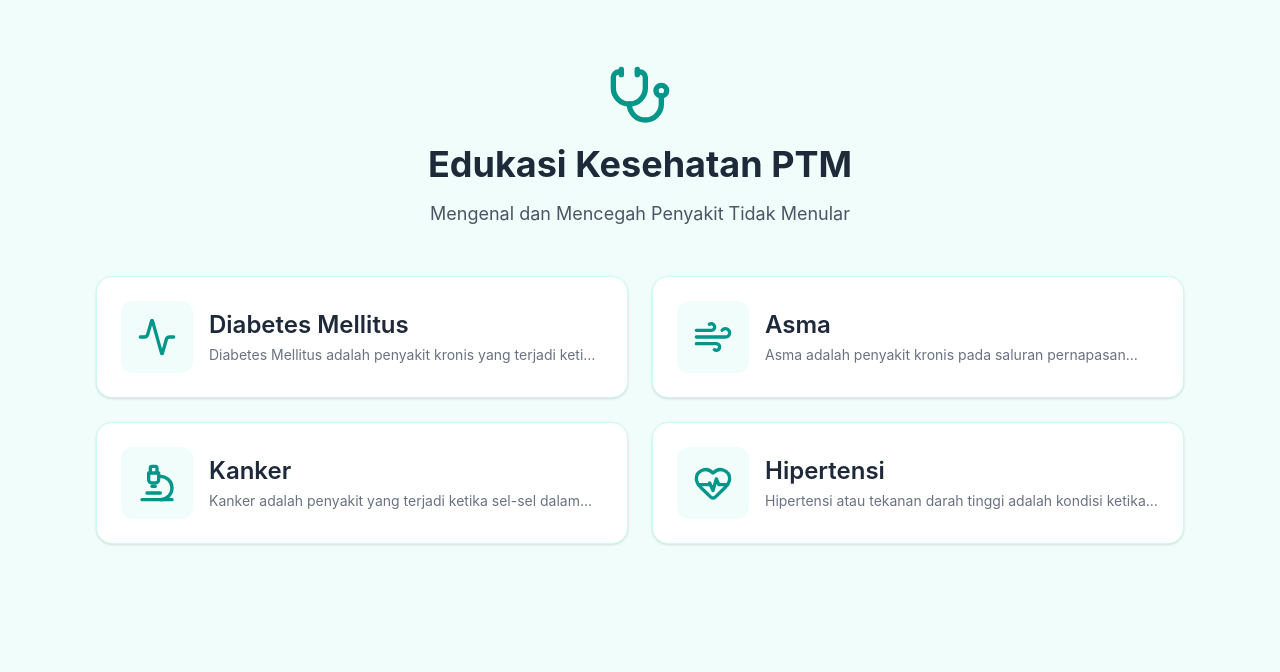
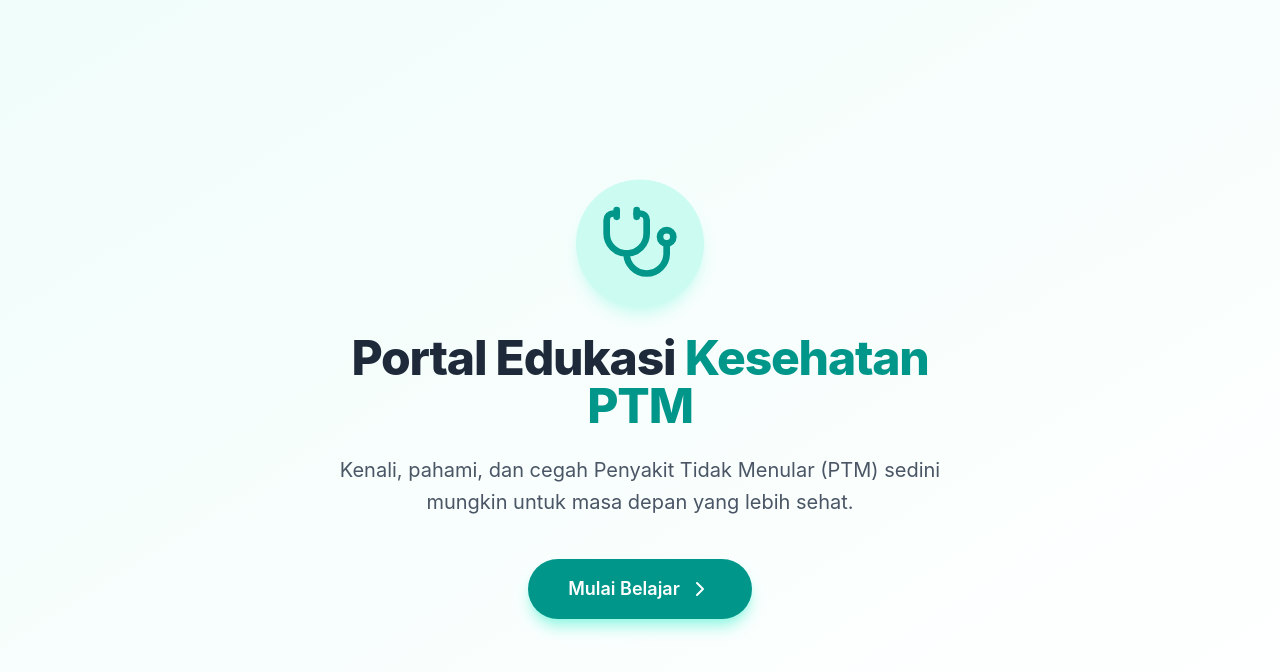
Before and after one commit to Kamaljaya32/info-kesehatan-ptm, a React (Vite) app: page / in a window 1280 px wide. Shown: the top 672 px of the page. Built offline with nearby package versions, Linux system fonts and the light colour scheme.

Commit message:
change image disease and add animate in card disease

```diff
--- a/src/App.jsx
+++ b/src/App.jsx
@@ -1,150 +1,222 @@
 import React, { useState } from 'react';
 import { ptmData } from './data';
-import { Activity, Wind, Microscope, HeartPulse, ArrowLeft, Stethoscope } from 'lucide-react';
+import { motion, AnimatePresence } from 'framer-motion';
+import {
+  Activity, Wind, Microscope, HeartPulse,
+  ArrowLeft, Stethoscope, BookOpen, List,
+  AlertTriangle, ShieldCheck, Pill, Thermometer, ChevronRight
+} from 'lucide-react';
 
 const iconMap = {
-  Activity: <Activity className="w-8 h-8 md:w-10 md:h-10 text-teal-600" />,
-  Wind: <Wind className="w-8 h-8 md:w-10 md:h-10 text-teal-600" />,
-  Microscope: <Microscope className="w-8 h-8 md:w-10 md:h-10 text-teal-600" />,
-  HeartPulse: <HeartPulse className="w-8 h-8 md:w-10 md:h-10 text-teal-600" />
+  Activity: <Activity className="w-10 h-10 text-teal-600" />,
+  Wind: <Wind className="w-10 h-10 text-teal-600" />,
+  Microscope: <Microscope className="w-10 h-10 text-teal-600" />,
+  HeartPulse: <HeartPulse className="w-10 h-10 text-teal-600" />
+};
+
+// konfigurasi variasi animasi Framer Motion
+const containerVariants = {
+  hidden: { opacity: 0 },
+  show: {
+    opacity: 1,
+    transition: { staggerChildren: 0.1 } // efek muncul berurutan
+  }
+};
+
+const itemVariants = {
+  hidden: { opacity: 0, y: 20 },
+  show: { opacity: 1, y: 0, transition: { type: "spring", stiffness: 300, damping: 24 } }
 };
 
 export default function App() {
+  // state untuk melacak posisi user: 'landing' -> 'diseases' -> 'topics' -> 'content'
+  const [view, setView] = useState('landing');
   const [selectedDisease, setSelectedDisease] = useState(null);
+  const [selectedTopic, setSelectedTopic] = useState(null);
 
-  // === TAMPILAN MENU UTAMA ===
-  if (!selectedDisease) {
+  // daftar topik dinamis untuk menu dalam penyakit
+  const getTopics = (disease) => {
+    const topics = [
+      { id: 'pengertian', label: 'Pengertian', icon: <BookOpen className="text-teal-600" /> },
+      { id: 'jenis', label: 'Jenis-Jenis', icon: <List className="text-teal-600" /> },
+      { id: 'penyebab', label: 'Penyebab', icon: <AlertTriangle className="text-teal-600" /> },
+      { id: 'gejala', label: 'Gejala', icon: <Thermometer className="text-teal-600" /> },
+      { id: 'dampak', label: 'Dampak & Komplikasi', icon: <Activity className="text-teal-600" /> },
+      { id: 'pencegahan', label: 'Pencegahan', icon: <ShieldCheck className="text-teal-600" /> },
+      { id: 'pengobatan', label: 'Pengobatan', icon: <Pill className="text-teal-600" /> }
+    ];
+    // sembunyikan 'Jenis-Jenis' jika datanya kosong
+    return topics.filter(t => disease[t.id] && disease[t.id].length !== 0);
+  };
+
+  // LANDING PAGE
+  if (view === 'landing') {
+    return (
+      <div className="min-h-screen flex items-center justify-center bg-linear-to-br from-teal-50 to-white p-4">
+        <motion.div
+          initial={{ opacity: 0, scale: 0.9 }}
+          animate={{ opacity: 1, scale: 1 }}
+          transition={{ duration: 0.5 }}
+          className="text-center max-w-2xl"
+        >
+          <motion.div
+            animate={{ y: [0, -10, 0] }}
+            transition={{ repeat: Infinity, duration: 3, ease: "easeInOut" }}
+            className="flex justify-center mb-6"
+          >
+            <div className="p-6 bg-teal-100 rounded-full shadow-lg shadow-teal-100">
+              <Stethoscope className="w-20 h-20 text-teal-600" />
+            </div>
+          </motion.div>
+          <h1 className="text-4xl md:text-5xl font-extrabold text-gray-800 mb-6 tracking-tight">
+            Portal Edukasi <span className="text-teal-600">Kesehatan PTM</span>
+          </h1>
+          <p className="text-lg md:text-xl text-gray-600 mb-10 leading-relaxed">
+            Kenali, pahami, dan cegah Penyakit Tidak Menular (PTM) sedini mungkin untuk masa depan yang lebih sehat.
+          </p>
+          <motion.button
+            whileHover={{ scale: 1.05 }}
+            whileTap={{ scale: 0.95 }}
+            onClick={() => setView('diseases')}
+            className="bg-teal-600 hover:bg-teal-700 text-white font-semibold py-4 px-10 rounded-full shadow-lg shadow-teal-200 transition-colors text-lg flex items-center gap-2 mx-auto"
+          >
+            Mulai Belajar <ChevronRight />
+          </motion.button>
+        </motion.div>
+      </div>
+    );
+  }
+
+  // PILIHAN PENYAKIT
+  if (view === 'diseases') {
     return (
       <div className="min-h-screen p-4 sm:p-8 max-w-6xl mx-auto">
-        <header className="text-center mb-8 md:mb-12 mt-4 md:mt-8">
-          <div className="flex justify-center mb-3 md:mb-4">
-            <Stethoscope className="w-12 h-12 md:w-16 md:h-16 text-teal-600" />
-          </div>
-          <h1 className="text-2xl md:text-4xl font-bold text-gray-800 mb-2 md:mb-4">
-            Edukasi Kesehatan PTM
-          </h1>
-          <p className="text-sm md:text-lg text-gray-600 px-4">
-            Mengenal dan Mencegah Penyakit Tidak Menular
-          </p>
+        <button onClick={() => setView('landing')} className="flex items-center gap-2 text-teal-600 hover:text-teal-800 font-medium mb-8">
+          <ArrowLeft size={20} /> Kembali ke Beranda
+        </button>
+
+        <header className="mb-10 text-center">
+          <h1 className="text-3xl md:text-4xl font-bold text-gray-800 mb-2">Pilih Topik Penyakit</h1>
+          <p className="text-gray-500">Pilih salah satu penyakit di bawah ini untuk mempelajari lebih lanjut.</p>
         </header>
 
-        {/* Grid ini akan 1 kolom di HP, 2 kolom di layar menengah/besar */}
-        <div className="grid grid-cols-1 md:grid-cols-2 gap-4 md:gap-6">
+        <motion.div
+          variants={containerVariants}
+          initial="hidden"
+          animate="show"
+          className="grid grid-cols-1 md:grid-cols-2 gap-6"
+        >
           {ptmData.map((item) => (
-            <div
+            <motion.div
+              variants={itemVariants}
+              whileHover={{ scale: 1.03, y: -5 }}
+              whileTap={{ scale: 0.98 }}
               key={item.id}
-              onClick={() => setSelectedDisease(item)}
-              className="bg-white p-4 md:p-6 rounded-2xl shadow-sm border border-teal-100 hover:shadow-md hover:border-teal-300 transition-all cursor-pointer flex items-center gap-4 group"
+              onClick={() => { setSelectedDisease(item); setView('topics'); }}
+              className="bg-white rounded-2xl shadow-sm border border-teal-100 hover:shadow-xl hover:border-teal-300 transition-all cursor-pointer overflow-hidden group"
             >
-              <div className="p-3 md:p-4 bg-teal-50 rounded-xl group-hover:bg-teal-100 transition-colors shrink-0">
-                {iconMap[item.icon]}
+              <div className="h-48 w-full overflow-hidden relative">
+                <div className="absolute inset-0 bg-teal-900/20 group-hover:bg-transparent transition-colors z-10" />
+                <img src={item.image} alt={item.title} className="w-full h-full object-cover group-hover:scale-110 transition-transform duration-500" />
               </div>
+              <div className="p-6 flex items-center gap-4">
+                <div className="p-4 bg-teal-50 rounded-xl shrink-0">{iconMap[item.icon]}</div>
+                <div>
+                  <h2 className="text-2xl font-bold text-gray-800 group-hover:text-teal-700">{item.title}</h2>
+                  <p className="text-teal-600 text-sm font-medium mt-1">Klik untuk detail →</p>
+                </div>
+              </div>
+            </motion.div>
+          ))}
+        </motion.div>
+      </div>
+    );
+  }
+
+  // TAMPILAN PILIH TOPIK (Pengertian, Gejala, dll)
+  if (view === 'topics') {
+    const topics = getTopics(selectedDisease);
+    return (
+      <div className="min-h-screen p-4 sm:p-8 max-w-4xl mx-auto">
+        <button onClick={() => setView('diseases')} className="flex items-center gap-2 text-teal-600 hover:text-teal-800 font-medium mb-8">
+          <ArrowLeft size={20} /> Kembali ke Daftar Penyakit
+        </button>
+
+        <motion.div initial={{ opacity: 0, y: 20 }} animate={{ opacity: 1, y: 0 }} className="flex items-center gap-4 mb-10 border-b pb-6">
+          <div className="p-4 bg-teal-50 rounded-2xl shrink-0">{iconMap[selectedDisease.icon]}</div>
+          <div>
+            <h1 className="text-3xl md:text-4xl font-bold text-gray-800">{selectedDisease.title}</h1>
+            <p className="text-gray-500 mt-1">Pilih informasi yang ingin Anda ketahui</p>
+          </div>
+        </motion.div>
+
+        <motion.div variants={containerVariants} initial="hidden" animate="show" className="grid grid-cols-1 sm:grid-cols-2 gap-4">
+          {topics.map((topic) => (
+            <motion.div
+              variants={itemVariants}
+              whileHover={{ scale: 1.02 }}
+              whileTap={{ scale: 0.98 }}
+              key={topic.id}
+              onClick={() => { setSelectedTopic(topic); setView('content'); }}
+              className="bg-white p-5 rounded-2xl shadow-sm border border-gray-100 hover:border-teal-400 hover:shadow-md cursor-pointer flex items-center justify-between group transition-all"
+            >
+              <div className="flex items-center gap-4">
+                <div className="p-3 bg-teal-50 rounded-lg group-hover:bg-teal-100 transition-colors">{topic.icon}</div>
+                <h3 className="text-xl font-semibold text-gray-700 group-hover:text-teal-800">{topic.label}</h3>
+              </div>
+              <ChevronRight className="text-gray-300 group-hover:text-teal-500 transition-colors" />
+            </motion.div>
+          ))}
+        </motion.div>
+      </div>
+    );
+  }
+
+  // TAMPILAN KONTEN DETAIL
+  if (view === 'content') {
+    const dataContent = selectedDisease[selectedTopic.id];
+
+    return (
+      <div className="min-h-screen bg-white p-4 sm:p-8">
+        <div className="max-w-3xl mx-auto">
+          <button onClick={() => setView('topics')} className="flex items-center gap-2 text-teal-600 hover:text-teal-800 font-medium mb-8 bg-teal-50 px-4 py-2 rounded-lg w-fit">
+            <ArrowLeft size={20} /> Kembali ke Menu {selectedDisease.title}
+          </button>
+
+          <motion.div initial={{ opacity: 0, y: 20 }} animate={{ opacity: 1, y: 0 }} className="bg-white rounded-3xl overflow-hidden shadow-lg border border-gray-100">
+            <div className="bg-teal-600 p-6 sm:p-8 flex items-center gap-4 text-white">
+              <div className="p-3 bg-white/20 rounded-xl backdrop-blur-sm">{selectedTopic.icon}</div>
               <div>
-                <h2 className="text-lg md:text-2xl font-semibold text-gray-800 group-hover:text-teal-700 transition-colors">
-                  {item.title}
-                </h2>
-                <p className="text-xs md:text-sm text-gray-500 mt-1 line-clamp-2 md:line-clamp-1">
-                  {item.pengertian}
-                </p>
+                <p className="text-teal-100 text-sm font-medium">{selectedDisease.title}</p>
+                <h2 className="text-2xl sm:text-3xl font-bold">{selectedTopic.label}</h2>
               </div>
             </div>
-          ))}
+
+            <div className="p-6 sm:p-8 text-gray-700 text-lg leading-relaxed bg-slate-50">
+              {typeof dataContent === 'string' ? (
+                <p>{dataContent}</p>
+              ) : (
+                <ul className="space-y-4">
+                  {dataContent.map((item, idx) => (
+                    <motion.li
+                      initial={{ opacity: 0, x: -20 }}
+                      animate={{ opacity: 1, x: 0 }}
+                      transition={{ delay: idx * 0.1 }}
+                      key={idx}
+                      className="flex items-start gap-3 bg-white p-4 rounded-xl shadow-sm border border-gray-100"
+                    >
+                      <div className="mt-1.5 w-2 h-2 rounded-full bg-teal-500 shrink-0" />
+                      <span>{item}</span>
+                    </motion.li>
+                  ))}
+                </ul>
+              )}
+            </div>
+          </motion.div>
         </div>
       </div>
     );
   }
 
-  // === TAMPILAN DETAIL PENYAKIT ===
-  return (
-    <div className="min-h-screen bg-white">
-      <div className="max-w-4xl mx-auto p-4 sm:p-8">
-
-        {/* Tombol Kembali (Bagus untuk ditekankan di area sentuh HP) */}
-        <button
-          onClick={() => setSelectedDisease(null)}
-          className="flex items-center gap-2 text-teal-600 hover:text-teal-800 font-medium mb-6 md:mb-8 bg-teal-50 px-4 py-2 rounded-lg transition-colors active:scale-95"
-        >
-          <ArrowLeft size={20} /> <span className="text-sm md:text-base">Kembali ke Menu</span>
-        </button>
-
-        {/* Header Detail */}
-        <div className="flex flex-col sm:flex-row items-start sm:items-center gap-4 mb-6 md:mb-8 border-b pb-6">
-          <div className="p-4 bg-teal-50 rounded-2xl shrink-0">
-            {iconMap[selectedDisease.icon]}
-          </div>
-          <h1 className="text-2xl md:text-4xl font-bold text-gray-800">
-            {selectedDisease.title}
-          </h1>
-        </div>
-
-        {/* Konten Detail */}
-        <div className="space-y-6 md:space-y-8 text-sm md:text-base text-gray-700 leading-relaxed">
-
-          <section>
-            <h3 className="text-lg md:text-xl font-semibold text-teal-700 mb-2 border-l-4 border-teal-500 pl-3">
-              1. Pengertian
-            </h3>
-            <p className="bg-gray-50 p-3 md:p-4 rounded-lg">{selectedDisease.pengertian}</p>
-          </section>
-
-          {selectedDisease.jenis.length > 0 && (
-            <section>
-              <h3 className="text-lg md:text-xl font-semibold text-teal-700 mb-2 border-l-4 border-teal-500 pl-3">
-                2. Jenis-Jenis
-              </h3>
-              <ul className="list-disc list-inside space-y-1 md:space-y-2 ml-2">
-                {selectedDisease.jenis.map((item, idx) => <li key={idx}>{item}</li>)}
-              </ul>
-            </section>
-          )}
-
-          <section>
-            <h3 className="text-lg md:text-xl font-semibold text-teal-700 mb-2 border-l-4 border-teal-500 pl-3">
-              Penyebab
-            </h3>
-            <ul className="list-disc list-inside space-y-1 md:space-y-2 ml-2">
-              {selectedDisease.penyebab.map((item, idx) => <li key={idx}>{item}</li>)}
-            </ul>
-          </section>
-
-          <section>
-            <h3 className="text-lg md:text-xl font-semibold text-teal-700 mb-2 border-l-4 border-teal-500 pl-3">
-              Gejala
-            </h3>
-            <ul className="list-disc list-inside space-y-1 md:space-y-2 ml-2">
-              {selectedDisease.gejala.map((item, idx) => <li key={idx}>{item}</li>)}
-            </ul>
-          </section>
-
-          <section>
-            <h3 className="text-lg md:text-xl font-semibold text-teal-700 mb-2 border-l-4 border-teal-500 pl-3">
-              Dampak & Komplikasi
-            </h3>
-            <ul className="list-disc list-inside space-y-1 md:space-y-2 ml-2">
-              {selectedDisease.dampak.map((item, idx) => <li key={idx}>{item}</li>)}
-            </ul>
-          </section>
-
-          <section className="bg-teal-50 p-4 md:p-6 rounded-xl">
-            <h3 className="text-lg md:text-xl font-semibold text-teal-800 mb-3 flex items-center gap-2">
-              Pencegahan
-            </h3>
-            <ul className="list-disc list-inside space-y-1 md:space-y-2 ml-2 text-teal-900">
-              {selectedDisease.pencegahan.map((item, idx) => <li key={idx}>{item}</li>)}
-            </ul>
-          </section>
-
-          <section className="bg-blue-50 p-4 md:p-6 rounded-xl">
-            <h3 className="text-lg md:text-xl font-semibold text-blue-800 mb-3 flex items-center gap-2">
-              Pengobatan
-            </h3>
-            <ul className="list-disc list-inside space-y-1 md:space-y-2 ml-2 text-blue-900">
-              {selectedDisease.pengobatan.map((item, idx) => <li key={idx}>{item}</li>)}
-            </ul>
-          </section>
-
-        </div>
-      </div>
-    </div>
-  );
+  return null;
 }
--- a/src/data.js
+++ b/src/data.js
@@ -1,9 +1,9 @@
 export const ptmData = [
   {
     id: "dm",
-    title: "Diabetes Mellitus",
+    title: "Diabetes Melitus",
     icon: "Activity",
-    image: "https://dinkes.bandaacehkota.go.id/wp-content/uploads/sites/36/2025/01/diabetes-1536x864.jpg",
+    image: "https://rsu.jembranakab.go.id/uploads/berita/berita_222411111147_DIETSEIMBANGUNTUKPENDERITADIABETESMELITUS.jpg",
     pengertian: "Diabetes Mellitus adalah penyakit kronis yang terjadi ketika tubuh tidak mampu mengatur kadar gula (glukosa) dalam darah. Hal ini disebabkan oleh gangguan produksi atau fungsi insulin.",
     jenis: [
       "Diabetes Tipe 1: Tubuh tidak memproduksi insulin sama sekali.",
@@ -33,7 +33,7 @@ export const ptmData = [
     id: "kanker",
     title: "Kanker",
     icon: "Microscope",
-    image: "https://encrypted-tbn0.gstatic.com/images?q=tbn:ANd9GcR13ONbG9c-uIi3ySaeA7zIqmfcKtfT_Z2o_w&s",
+    image: "https://media.istockphoto.com/id/2149658353/id/vektor/karakter-kartun-sel-kanker-konsep-penyakit-kanker.jpg?s=612x612&w=0&k=20&c=jOvwA3HvK515CYU6yjc59zF1Xiy06Il5FkE0sVn3vHs=",
     pengertian: "Kanker adalah penyakit yang terjadi ketika sel-sel dalam tubuh tumbuh secara tidak normal dan tidak terkendali. Sel kanker dapat menyebar ke bagian tubuh lain (metastasis) dan merusak fungsi organ.",
     jenis: ["Kanker Payudara", "Kanker Paru-paru", "Kanker Serviks", "Kanker Prostat", "Kanker Kulit"],
     penyebab: ["Mutasi genetik", "Kebiasaan merokok", "Paparan radiasi atau bahan kimia berbahaya", "Pola makan tidak sehat", "Infeksi tertentu (misalnya HPV)", "Faktor keturunan"],
@@ -46,7 +46,7 @@ export const ptmData = [
     id: "hipertensi",
     title: "Hipertensi",
     icon: "HeartPulse",
-    image: "https://encrypted-tbn0.gstatic.com/images?q=tbn:ANd9GcQVE7IkWDQXdM6LcK0rhkhO-tRWd6a-CAR80Q&s",
+    image: "https://d1bpj0tv6vfxyp.cloudfront.net/ini6kondisikesehatanyangbisapicuhipertensisekunderhalodoc.jpg",
     pengertian: "Hipertensi atau tekanan darah tinggi adalah kondisi ketika tekanan darah dalam pembuluh darah berada di atas normal secara terus-menerus. Kondisi ini sering disebut sebagai “silent killer” karena sering tidak menimbulkan gejala.",
     jenis: [],
     penyebab: ["Konsumsi garam berlebihan", "Kurang aktivitas fisik", "Stres", "Obesitas", "Merokok dan konsumsi alkohol", "Faktor keturunan"],
```
